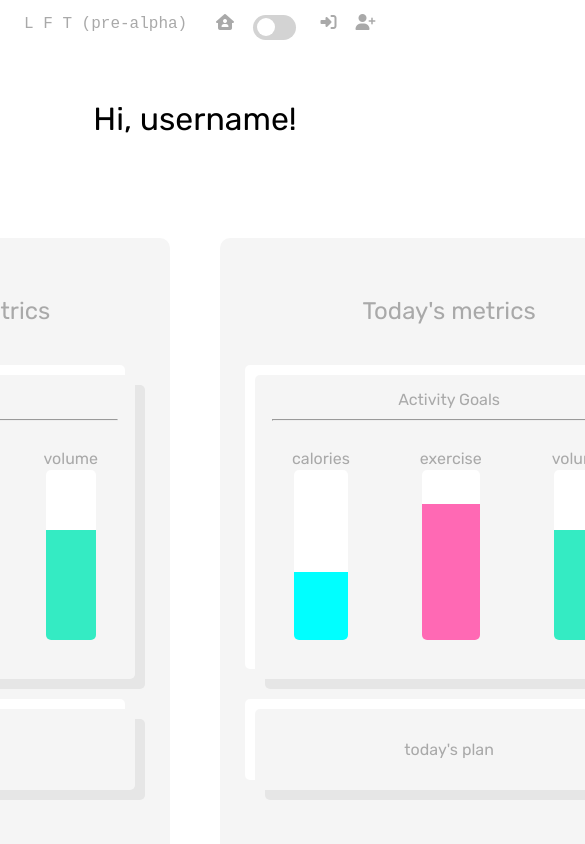
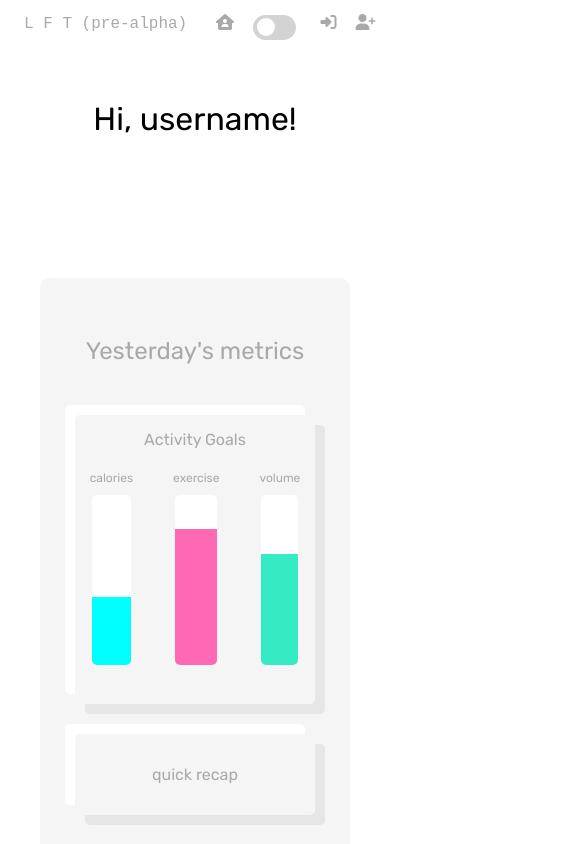
Before and after one commit to codycosta/LFT-fitness-app, a SvelteKit app: page /dashboard in a window 390 px wide. Shown: the top 844 px of the page, 585 px wide, since content can reach past the window. Built offline with nearby package versions, Linux system fonts and the light colour scheme.

Commit message:
mobile friendly dashboard ui changes

```diff
--- a/src/routes/+layout.svelte
+++ b/src/routes/+layout.svelte
@@ -20,8 +20,8 @@
 {#key data.pathname}
 
     <div
-        in:fly={{ x: 1000, duration: 1000, delay: 1000 }}
-        out:fly={{ x: -1000, duration: 1000 }}
+        in:fly={{ x: 1000, duration: 500, delay: 500 }}
+        out:fly={{ x: -1000, duration: 500 }}
     >
         <slot/>
     </div>
--- a/src/routes/dashboard/BarGraph.svelte
+++ b/src/routes/dashboard/BarGraph.svelte
@@ -1,7 +1,6 @@
 <div class="graph-region">
     <table>
         <caption>Activity Goals</caption>
-        <hr>
         <tbody>
             <tr id="calories">
                 <caption>calories</caption>
@@ -37,6 +36,10 @@
         padding: 20px;
     }
 
+    tr caption {
+        padding-bottom: 1ch;
+    }
+
     td {
         height: 150px;
         width: 30px;
@@ -65,4 +68,14 @@
         background-color: #34EBC3;
         height: 65%;
     }
+
+    @media screen and (max-width: 500px) {
+        tbody {
+            gap: 0px;
+        }
+
+        tr caption {
+            font-size: 0.75rem;
+        }
+    }
 </style>
--- a/src/routes/dashboard/UserIntroduction.svelte
+++ b/src/routes/dashboard/UserIntroduction.svelte
@@ -76,4 +76,11 @@
         border-radius: 5px;
         margin: 30px 0;
     }
+
+    @media screen and (max-width: 500px) {
+        .daily-status {
+            flex-direction: column;
+            padding: 40px;
+        }
+    }
 </style>
```
